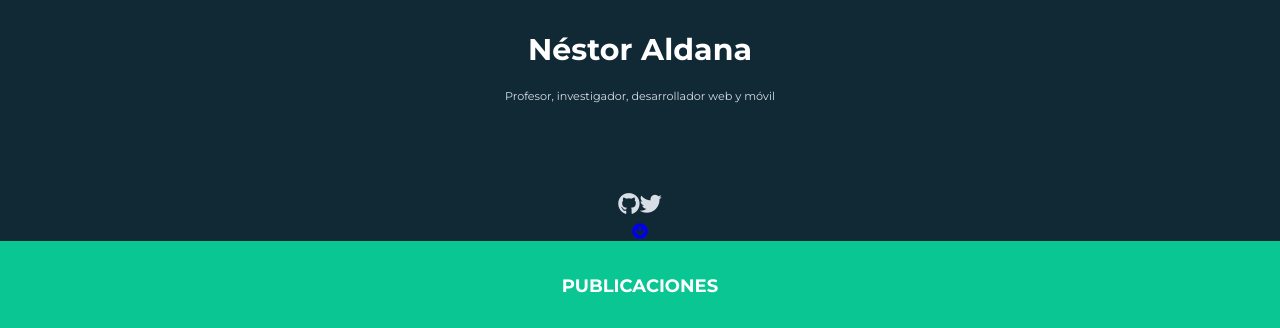
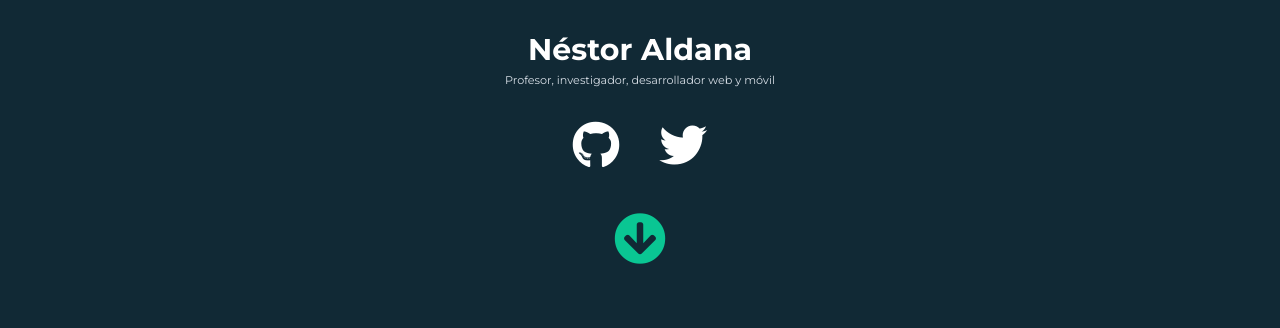
Before and after one commit to JC-Vasquez/Portafolio_PW0219_-00094918-, a plain HTML site: page PrimeParcial/index.html in a window 1280 px wide. Shown: the part 255-583 px from the top of the page. Drawn offline with Linux system fonts and the light colour scheme; grey boxes are pictures that could not be loaded.

Commit message:
arreglando los enlaces de las redes sociales mas la flecha

```diff
--- a/PrimeParcial/css/main.css
+++ b/PrimeParcial/css/main.css
@@ -330,3 +330,23 @@ footer .social-links {
 ul#menu li:last-child a{
     color: red;
 }
+
+ul.social-links li a i{
+    font-size: 2em;
+    padding: 0 20px;
+    color: white
+}
+a.hide-mobile.show-desktop{
+    font-size: 10em;
+    color: #0AC693;
+    margin-bottom: 50px ;
+}
+
+ul.social-links{
+    margin: 0px;
+    margin-bottom: -70px;
+}
+
+.big-hero p{
+    padding: 0px
+}
```
